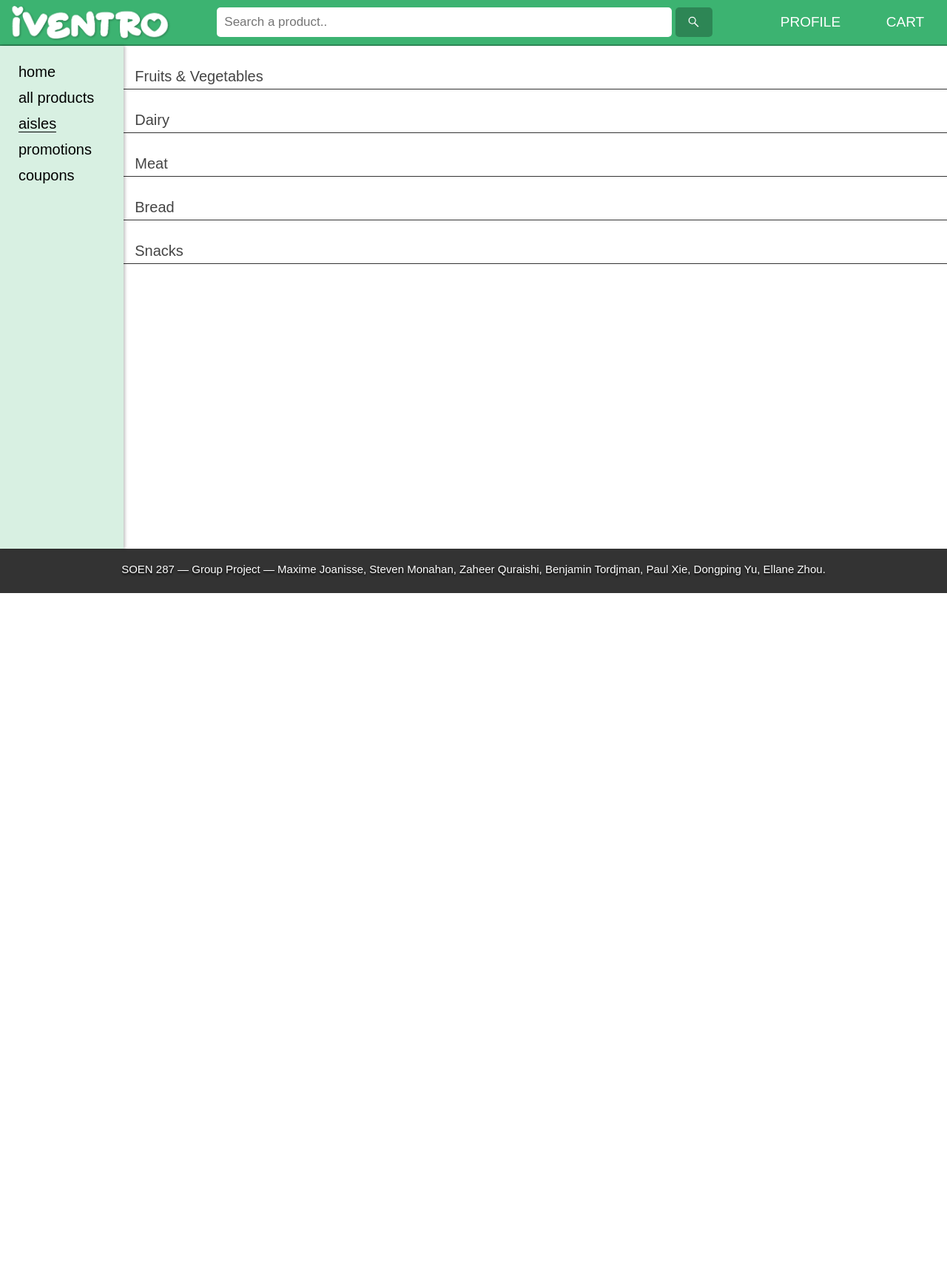
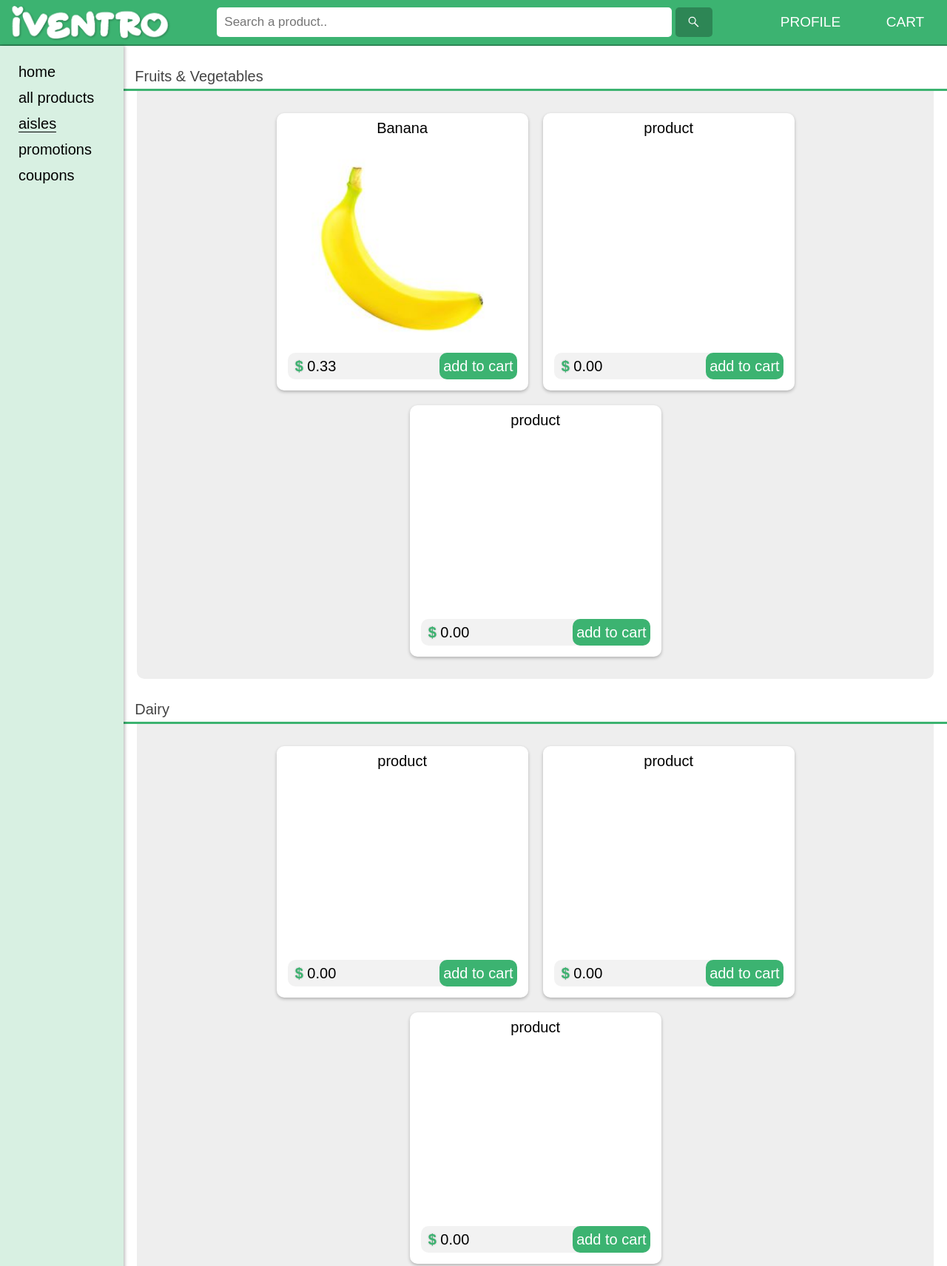
Before and after one commit to dongpingyu/soen287project, a plain HTML site: page aisles.html in a window 1280 px wide. Shown: the top 1712 px of the page at 74% size. Before the commit the page ends 802 px from the top, so only its background shows below. Drawn offline with Linux system fonts and the light colour scheme.

Commit message:
aisles now pre-opened

```diff
--- a/aisles.html
+++ b/aisles.html
@@ -28,8 +28,8 @@
 			</ul>
 		</div>
 		<div class="content">
-			<button class="accordion">Fruits &amp; Vegetables</button>
-			<div class="product">
+			<button class="accordion active">Fruits &amp; Vegetables</button>
+			<div class="products">
 				<div class="container">
 					<div class="productgrid">
 						<span class="productname">Banana</span>
@@ -55,8 +55,8 @@
 					</div>
 				</div>
 			</div>
-			<button class="accordion">Dairy</button>
-			<div class="product">
+			<button class="accordion active">Dairy</button>
+			<div class="products">
 				<div class="container">
 					<div class="productgrid">
 						<span class="productname">product</span>
@@ -81,8 +81,8 @@
 					</div>
 				</div>
 			</div>
-			<button class="accordion">Meat</button>
-			<div class="product">
+			<button class="accordion active">Meat</button>
+			<div class="products">
 				<div class="container">
 					<div class="productgrid">
 						<span class="productname">product</span>
@@ -107,8 +107,8 @@
 					</div>
 				</div>
 			</div>
-			<button class="accordion">Bread</button>
-			<div class="product">
+			<button class="accordion active">Bread</button>
+			<div class="products">
 				<div class="container">
 					<div class="productgrid">
 						<span class="productname">product</span>
@@ -133,8 +133,8 @@
 					</div>
 				</div>
 			</div>
-			<button class="accordion">Snacks</button>
-			<div class="product">
+			<button class="accordion active">Snacks</button>
+			<div class="products">
 				<div class="container">
 					<div class="productgrid">
 						<span class="productname">product</span>
--- a/js/accordion.js
+++ b/js/accordion.js
@@ -1,14 +1,14 @@
-var acc = document.getElementsByClassName("accordion");
+var acc = document.getElementsByClassName("accordion active");
 var i;
 
 for (i = 0; i < acc.length; i++) {
   acc[i].addEventListener("click", function() {
     this.classList.toggle("active");
     var product = this.nextElementSibling;
-    if (product.style.display === "block") {
+    if (product.style.display === "none") {
+      product.style.display = "block";
+    } else {
       product.style.display = "none";
-    } else {
-      product.style.display = "block";
     }
   });
 }
--- a/style.css
+++ b/style.css
@@ -144,6 +144,7 @@ div {
 	display: flex;
 	flex-direction: column;
 	flex-grow: 1;
+	margin: 0 0 10px 0;
 }
 
 .accordion {
@@ -168,9 +169,9 @@ div {
 	border-bottom: 3px solid #3CB370;
 }
 
-.product {
+.products {
 	padding: 0 18px;
-	display: none;
+	display: block;
 	background-color: white;
 }
 
```
